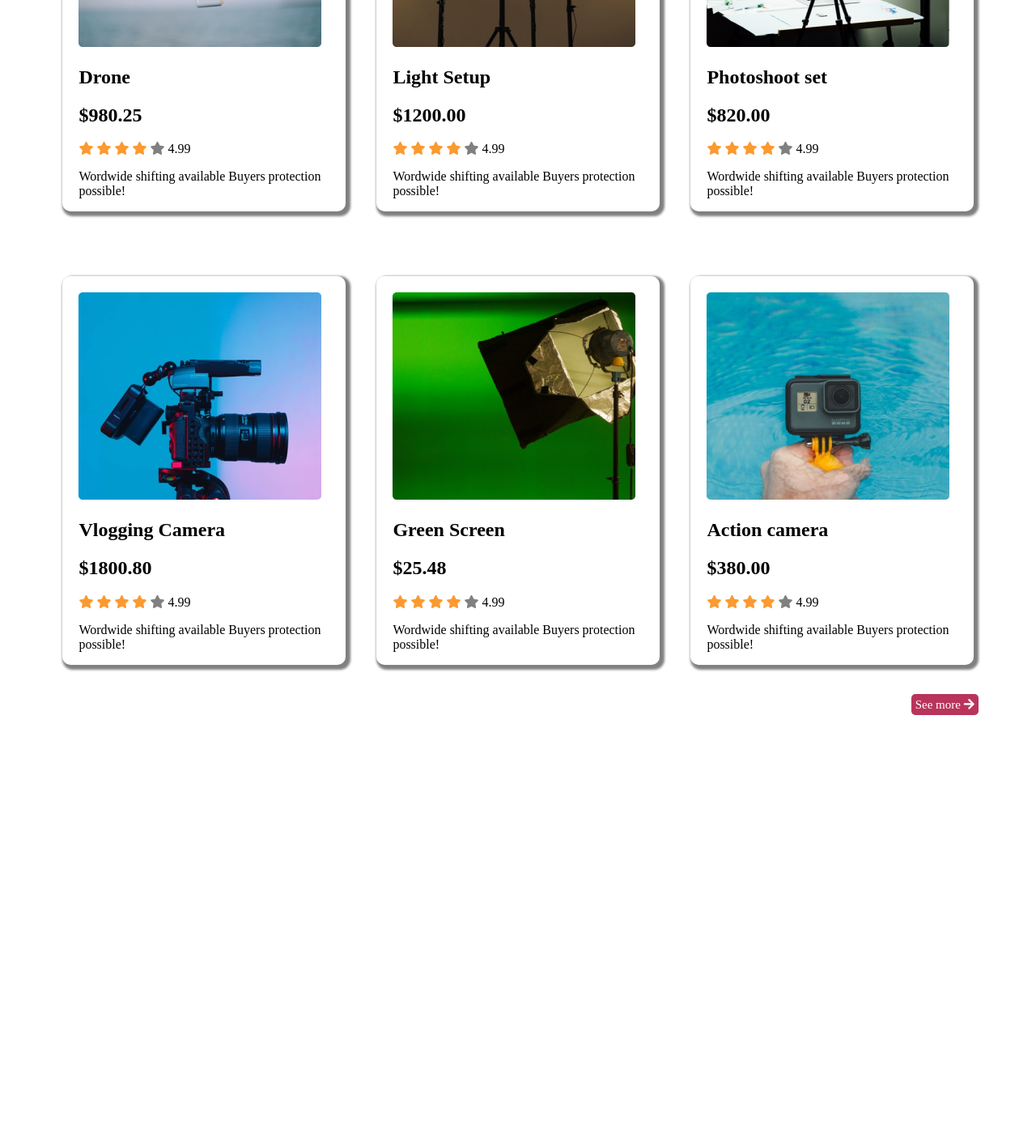
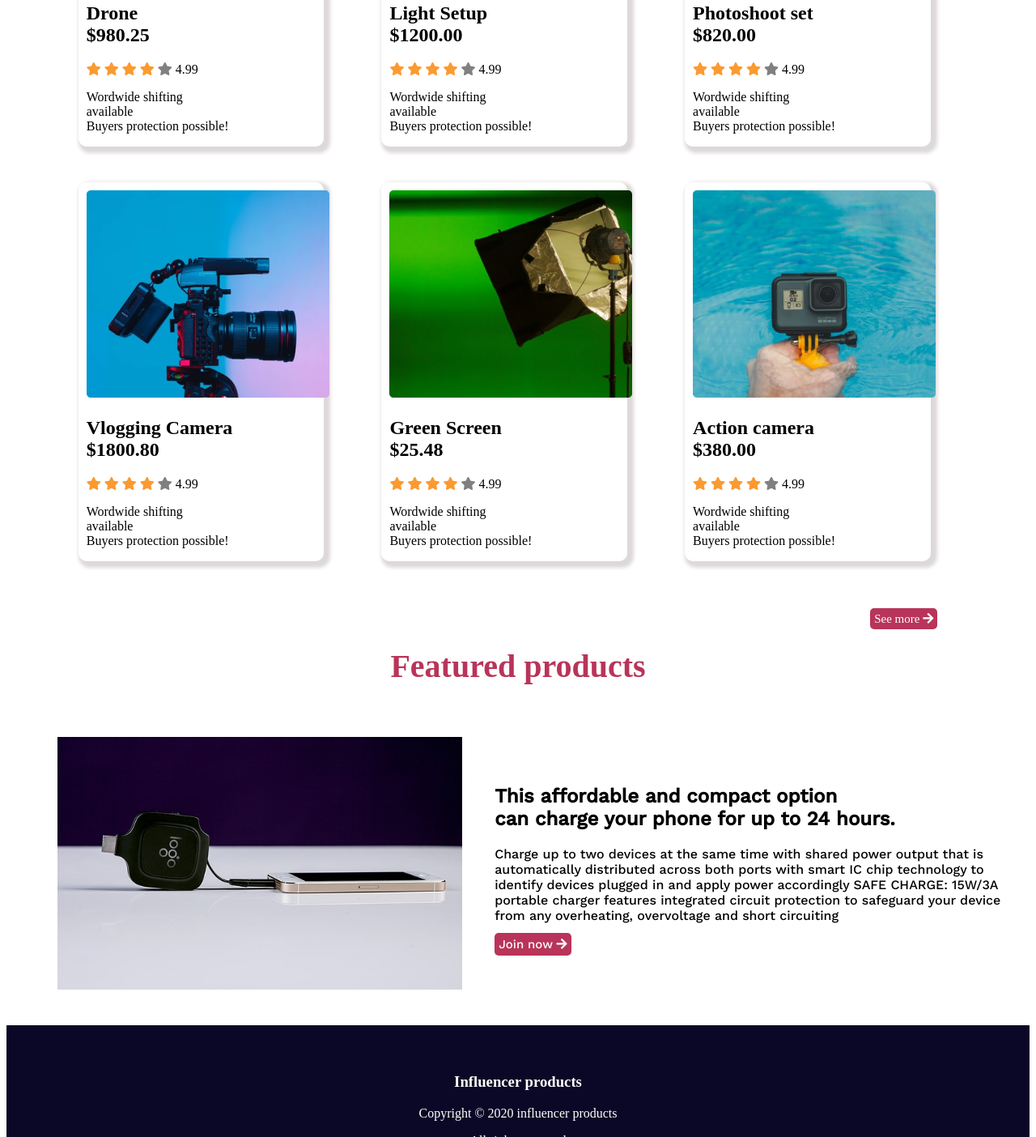
Before and after one commit to Yeaseen75/Influencer-gear, a plain HTML site: page index.html in a window 1280 px wide. Shown: the part 1396-2800 px from the top of the page at 81% size. Before the commit the page ends 2283 px from the top, so only its background shows below. Drawn offline with nearby package versions, Linux system fonts and the light colour scheme.

Commit message:
influencer-gear

```diff
--- a/index.html
+++ b/index.html
@@ -26,7 +26,7 @@
 
             <div class="influencers">
                 <h1> Start your Journey as<br> Influencer </h1>
-                <p>Lorem ipsum dolor sit amet, consectetur adipiscing elit. Semvestibulum sed scelerisque eros. Lectus faucibus.</p>
+                <p> If you want to become an influencer, you can’t expect to be a “jack (or jane) of all trades, master of none.” It is crucial that you pick a niche that aligns with your image. An easy way to select your niche is to evaluate your strengths and weaknesses. Choose a niche that allows you to showcase your strengths and hone your skills further.</p>
                 <a href="">Preebook now <i class="fas fa-arrow-right"></i></a>
             </div>
 
@@ -49,41 +49,38 @@
 
             <div class="popular-body">
                 <img class="popular-img" src="tripod.png" alt="">
-                <h2>Flex Tripod</h2>
-                <h2>$50.48</h2>
+                <h2>Flex Tripod <br>$50.48</h2>
                 <i class="fas fa-star filed"></i>
                 <i class="fas fa-star filed"></i>
                 <i class="fas fa-star filed"></i>
                 <i class="fas fa-star filed"></i>
                 <i class="fas fa-star empty"></i>
                 <span>4.99</span>
-                <p>Wordwide shifting available Buyers protection possible!</p>
+                <p>Wordwide shifting <br> available <br> Buyers protection possible!</p>
             </div>
 
             <div class="popular-body">
                 <img class="popular-img" src="mic.png" alt="">
-                <h2>microphone</h2>
-                <h2>$120.25</h2>
+                <h2>microphone <br>$120.25</h2>
                 <i class="fas fa-star filed"></i>
                 <i class="fas fa-star filed"></i>
                 <i class="fas fa-star filed"></i>
                 <i class="fas fa-star filed"></i>
                 <i class="fas fa-star empty"></i>
                 <span>4.99</span>
-                <p>Wordwide shifting available Buyers protection possible!</p>
+                <p>Wordwide shifting <br> available <br> Buyers protection possible!</p>
             </div>
 
             <div class="popular-body">
                 <img class="popular-img" src="airpod.png" alt="">
-                <h2>Airbuds</h2>
-                <h2>$100.00</h2>
+                <h2>Airbuds <br> $100.00</h2>
                 <i class="fas fa-star filed"></i>
                 <i class="fas fa-star filed"></i>
                 <i class="fas fa-star filed"></i>
                 <i class="fas fa-star filed"></i>
                 <i class="fas fa-star empty"></i>
                 <span>4.99</span>
-                <p>Wordwide shifting available Buyers protection possible!</p>
+                <p>Wordwide shifting <br> available <br> Buyers protection possible!</p>
             </div>
 
         </section>
@@ -94,41 +91,38 @@
 
             <div class="popular-body">
                 <img class="popular-img" src="drone.png" alt="">
-                <h2>Drone</h2>
-                <h2>$980.25</h2>
+                <h2>Drone <br>$980.25</h2>
                 <i class="fas fa-star filed"></i>
                 <i class="fas fa-star filed"></i>
                 <i class="fas fa-star filed"></i>
                 <i class="fas fa-star filed"></i>
                 <i class="fas fa-star empty"></i>
                 <span>4.99</span>
-                <p>Wordwide shifting available Buyers protection possible!</p>
+                <p>Wordwide shifting <br> available <br> Buyers protection possible!</p>
             </div>
 
             <div class="popular-body">
                 <img class="popular-img" src="lights.png" alt="">
-                <h2>Light Setup</h2>
-                <h2>$1200.00</h2>
+                <h2>Light Setup <br>$1200.00</h2>
                 <i class="fas fa-star filed"></i>
                 <i class="fas fa-star filed"></i>
                 <i class="fas fa-star filed"></i>
                 <i class="fas fa-star filed"></i>
                 <i class="fas fa-star empty"></i>
                 <span>4.99</span>
-                <p>Wordwide shifting available Buyers protection possible!</p>
+                <p>Wordwide shifting <br> available <br> Buyers protection possible!</p>
             </div>
 
             <div class="popular-body">
                 <img class="popular-img" src="setup.png" alt="">
-                <h2>Photoshoot set</h2>
-                <h2>$820.00</h2>
+                <h2>Photoshoot set <br>$820.00</h2>
                 <i class="fas fa-star filed"></i>
                 <i class="fas fa-star filed"></i>
                 <i class="fas fa-star filed"></i>
                 <i class="fas fa-star filed"></i>
                 <i class="fas fa-star empty"></i>
                 <span>4.99</span>
-                <p>Wordwide shifting available Buyers protection possible!</p>
+                <p>Wordwide shifting <br> available <br> Buyers protection possible!</p>
             </div>
 
         </section>
@@ -138,41 +132,38 @@
 
             <div class="popular-body">
                 <img class="popular-img" src="camera.png" alt="">
-                <h2>Vlogging Camera</h2>
-                <h2>$1800.80</h2>
+                <h2>Vlogging Camera <br>$1800.80</h2>
                 <i class="fas fa-star filed"></i>
                 <i class="fas fa-star filed"></i>
                 <i class="fas fa-star filed"></i>
                 <i class="fas fa-star filed"></i>
                 <i class="fas fa-star empty"></i>
                 <span>4.99</span>
-                <p>Wordwide shifting available Buyers protection possible!</p>
+                <p>Wordwide shifting <br> available <br> Buyers protection possible!</p>
             </div>
 
             <div class="popular-body">
                 <img class="popular-img" src="single-light.png" alt="">
-                <h2>Green Screen</h2>
-                <h2>$25.48</h2>
+                <h2>Green Screen <br>$25.48</h2>
                 <i class="fas fa-star filed"></i>
                 <i class="fas fa-star filed"></i>
                 <i class="fas fa-star filed"></i>
                 <i class="fas fa-star filed"></i>
                 <i class="fas fa-star empty"></i>
                 <span>4.99</span>
-                <p>Wordwide shifting available Buyers protection possible!</p>
+                <p>Wordwide shifting <br> available <br> Buyers protection possible!</p>
             </div>
 
             <div class="popular-body">
                 <img class="popular-img" src="action.png" alt="">
-                <h2>Action camera</h2>
-                <h2>$380.00</h2>
+                <h2>Action camera <br>$380.00</h2>
                 <i class="fas fa-star filed"></i>
                 <i class="fas fa-star filed"></i>
                 <i class="fas fa-star filed"></i>
                 <i class="fas fa-star filed"></i>
                 <i class="fas fa-star empty"></i>
                 <span>4.99</span>
-                <p>Wordwide shifting available Buyers protection possible!</p>
+                <p>Wordwide shifting <br> available <br> Buyers protection possible!</p>
             </div>
 
         </section>
@@ -181,6 +172,50 @@
                 <a href="#">See more <i class="fas fa-arrow-right"></i></a>
             </div>
         </section>
+
+        <!-- Feaure product section start ......................... -->
+
+        <div class="Featured-product-title">
+            <h1>Featured products</h1>
+        </div>
+
+        <section class="Featured-product-section">
+
+            <div class="Featured-product-body">
+                <img class="Featured-product-img" src="powerbank.jpg" alt="">
+            </div>
+
+            <div class="product-description">
+                <h2>This affordable and compact option <br> can charge your phone for up to 24 hours.
+                </h2>
+                <p>Charge up to two devices at the same time with shared power output that is automatically distributed across both ports with smart IC chip technology to identify devices plugged in and apply power accordingly
+                    SAFE CHARGE: 15W/3A portable charger features integrated circuit protection to safeguard your device from any overheating, overvoltage and short circuiting</p>
+                    <a href="#">Join now <i class="fas fa-arrow-right"></i></a>
+            </div>
+
+        </section>
 </main>
+<!-- footer section start ............................... -->
+
+<footer>
+
+    <section class="Influencer-footer-section">
+
+        <div class="influencer-footer-body">
+        <h3>Influencer products</h3>
+        <p>Copyright © 2020 influencer products</p>
+        <p>All rights reserved</p>
+        <span>
+        <i class="fab fa-instagram-square"></i>
+        <i class="fab fa-youtube"></i>
+        <i class="fab fa-twitter"></i>
+        <i class="fab fa-linkedin"></i>
+    </span>
+    </div>
+
+    </section>
+
+</footer>
+
 </body>
 </html>
--- a/style.css
+++ b/style.css
@@ -1,5 +1,8 @@
+
 /* .............Start influencer collection ............. */
-
+.influencer-heading{
+    font-family: 'Work Sans', sans-serif;
+}
 .influencer{
 display: flex;
 }
@@ -10,7 +13,6 @@ display: flex;
 .influencers{
     margin-top:5%;
     width: 50%;
-
 }
 h1{
     font-size: 40px;
@@ -27,6 +29,7 @@ h1{
 /*..................... Start new popular collection................. */
 .popular-title{
     text-align: center;
+    color: #B9345A ;
 }
 
 .filed{
@@ -38,20 +41,23 @@ h1{
 .popular-collection{
     display: grid;
     grid-template-columns: repeat(3,1fr);
-    justify-content: space-between;
-    padding: 40px 50px 40px 50px;
+    padding: 20px 70px 20px 70px;
 }
 .popular-body{
-    box-shadow: 3px 3px 3px 3px gray;
+    box-shadow: 4px 4px 4px 4px rgb(221, 217, 217);
     margin-left:5%;
-    margin-right:5%;
+    margin-right:14%;
+    margin-bottom: 1%;
     border-radius: 10px;
-    padding-left: 20px;
-    padding-top: 20px;
-    padding-right: 20px;
+    padding-left: 10px;
+    padding-top: 10px;
 }
 
 /* link section............................................. */
+.popular-collection-link{
+    margin-top: 3%;
+    padding-right: 4%;
+}
  .link a{
      text-decoration: none;
      background-color: #B9345A;
@@ -64,3 +70,40 @@ h1{
       text-align: right;
       margin-right:5% ;
   }
+
+  /* Powerbank section start from here ............................ */
+.Featured-product-title{
+    text-align: center;
+    color:#B9345A ;
+}
+  .Featured-product-img{
+      width: 500px;
+  }
+  .Featured-product-section{
+      display: flex;
+      margin-left: 5%;
+      margin-top:5%;
+   }
+   .product-description{
+     padding-top: 40px;
+       padding-left: 40px;
+    font-family: 'Work Sans', sans-serif;
+   }
+   .product-description a{
+    text-decoration: none;
+    background-color: #B9345A;
+    color: white;
+    border-radius: 5px;
+    padding: 5px;
+    font-size: 15px;
+   }
+   /* footer section start ....................................... */
+   .Influencer-footer-section{
+       background-color: #0A0826;
+       margin-top: 40px;
+   }
+   .influencer-footer-body{
+       text-align: center;
+       color: white;
+       padding: 40px 40px;
+   }
```
Also changed, not shown: powerbank.jpg (added).
